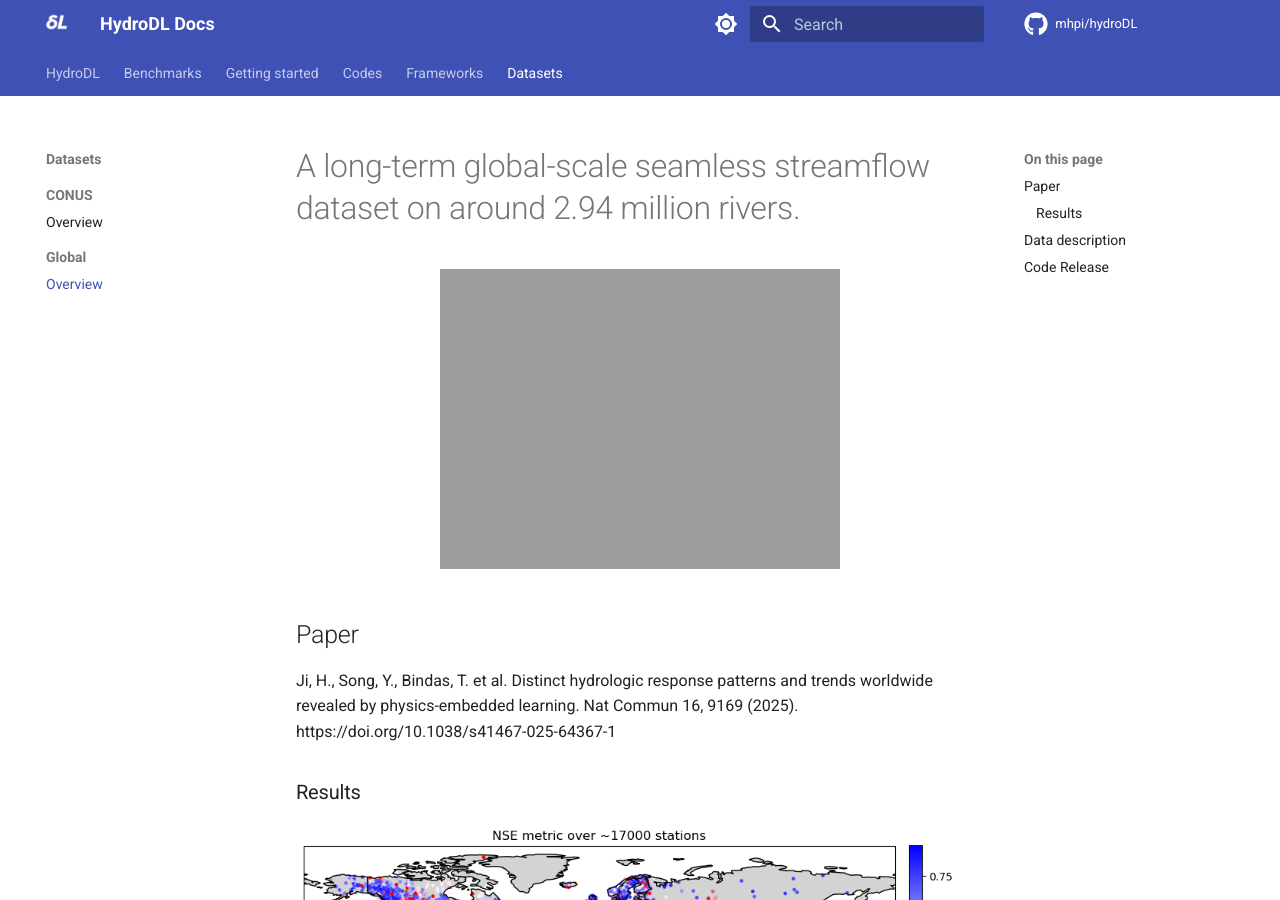
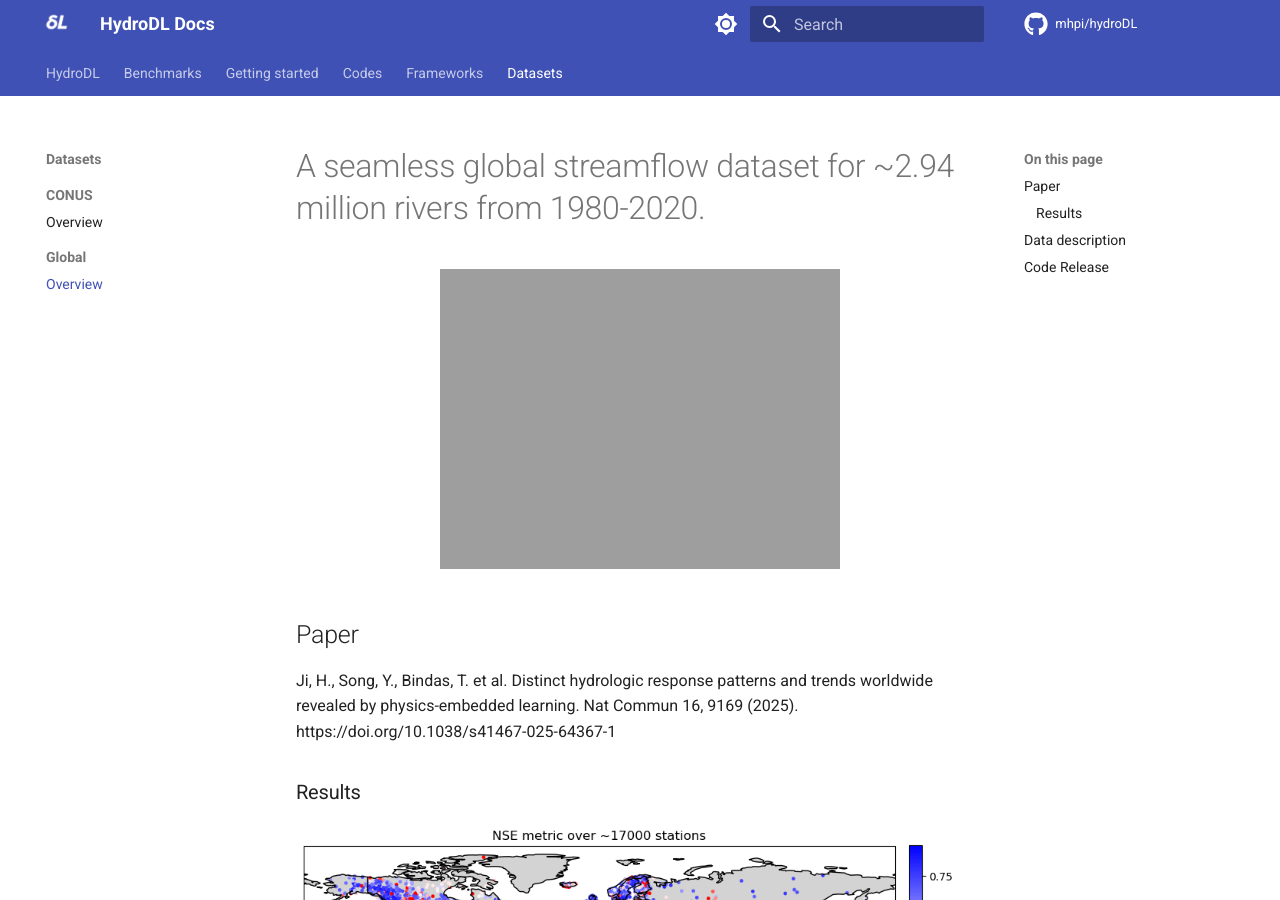
Before and after one commit to mhpi/mhpi.github.io, an MkDocs documentation site: the page built from docs/datasets/global.md, in a window 1280 px wide and 900 px high. Built offline with MkDocs 1.6.1 and Material for MkDocs 9.7.7, drawn with Linux system fonts in a browser that asks for light colours; a script that is not in the unit is left out; comment, search, counter and statistics services are not loaded.

Commit message:
modify file

```diff
--- a/docs/datasets/global.md
+++ b/docs/datasets/global.md
@@ -1,4 +1,4 @@
-# A long-term global-scale seamless streamflow dataset on around 2.94 million rivers.
+# A seamless global streamflow dataset for ~2.94 million rivers from 1980-2020.
 
 <div align="center">
     <img src="https://mhpi.github.io/assets/project-figures/global_mean_streamflow_map.png">
```
